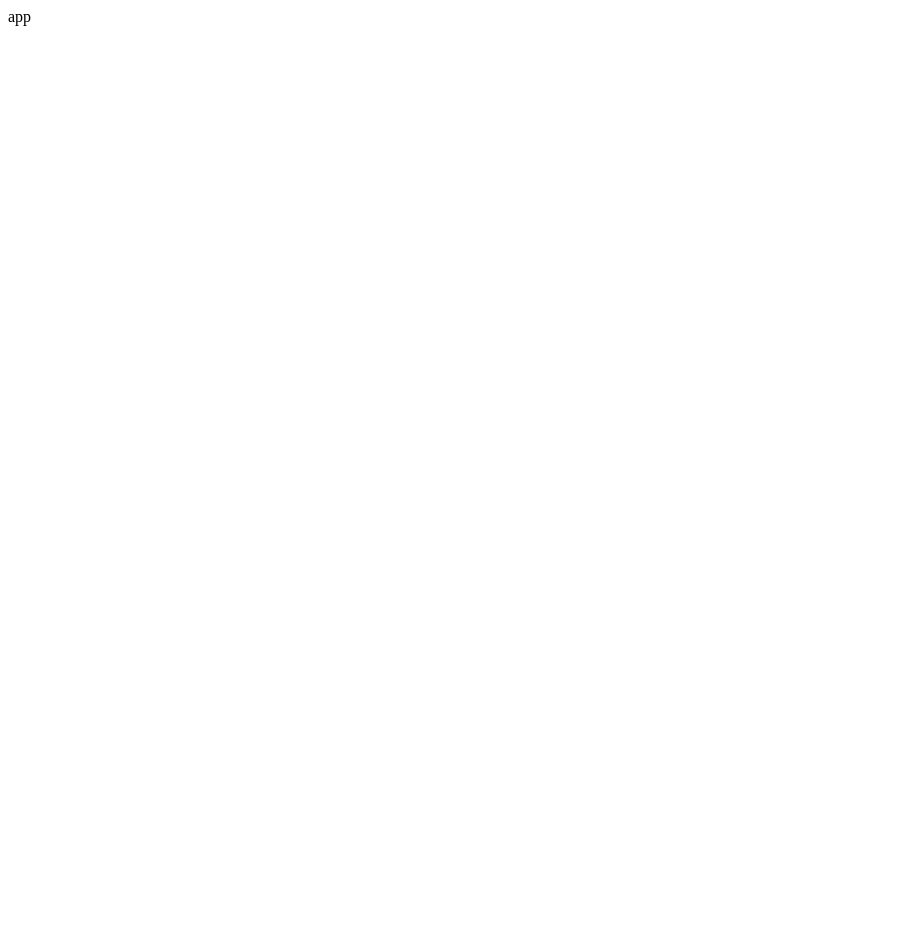
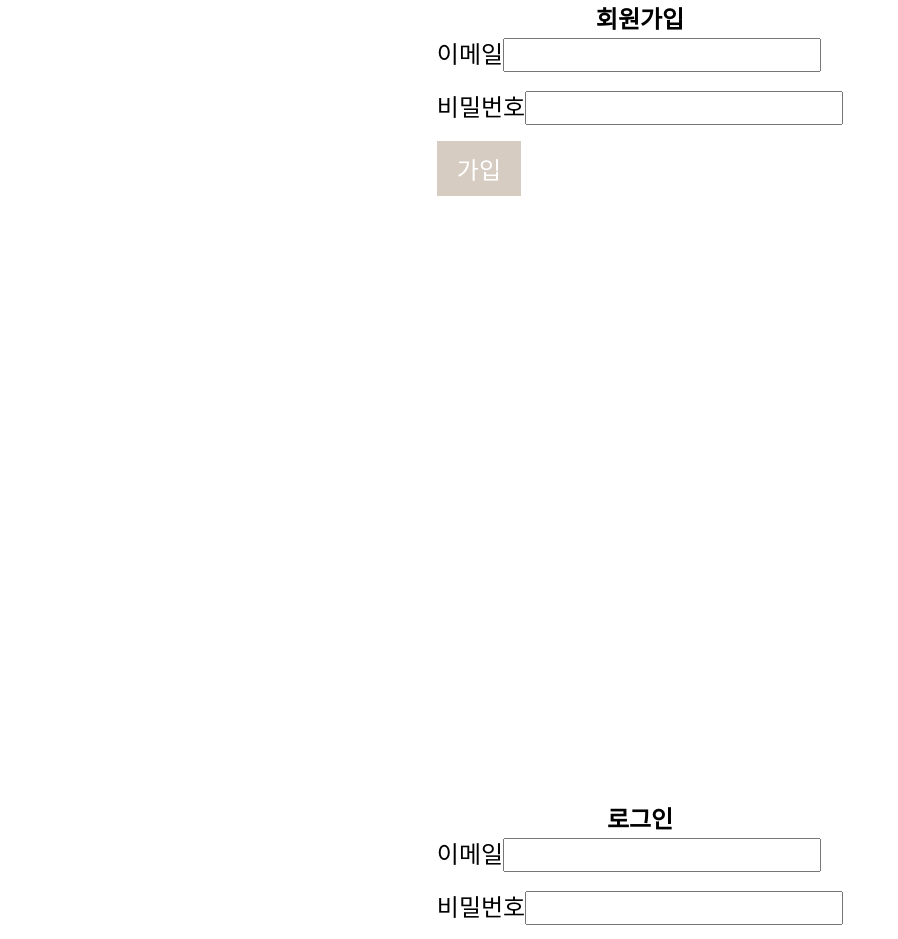
Before and after one commit to 1TBhard/wanted-pre-onboarding-challenge-fe-1, a React app: page / in a window 1280 px wide. Shown: the top 939 px of the page, without its empty margins (0-898 px from the left). Before the commit the page ends 800 px from the top, so only its background shows below. Built offline with nearby package versions, Linux system fonts and the light colour scheme; the HTML template or start-up script is replaced by a standard one.

Commit message:
SignUp, SignIn 컴포넌트 추가 - 로그인 실패시 리다이렉트 미완

```diff
--- a/src/App.tsx
+++ b/src/App.tsx
@@ -1,3 +1,12 @@
+import { SignIn } from "src/pages/SignIn";
+import { SignUp } from "src/pages/SignUp";
+import "src/styles/global.css";
+
 export const App = () => {
-	return <main>app</main>;
+	return (
+		<main>
+			<SignUp />
+			<SignIn />
+		</main>
+	);
 };
--- /dev/null
+++ b/src/constants/FORM_ID.ts
@@ -0,0 +1,4 @@
+export const FORM_ID = {
+	SIGN_UP: "sign-up-form-id",
+	SIGN_IN: "sign-in-form-id",
+} as const;
--- /dev/null
+++ b/src/pages/SignIn.tsx
@@ -0,0 +1,85 @@
+import UtilObject from "src/utils/UtilObject";
+import { Button } from "src/components/Button";
+import { FORM_ID } from "src/constants/FORM_ID";
+import { FormEventHandler, useState } from "react";
+import { LabelInput } from "src/components/LabelInput";
+import { MainLayout } from "src/components/MainLayout";
+import postLogin from "src/api/auth/postLogin";
+
+interface SignUpForm {
+	email: string;
+	password: string;
+}
+
+export const SignIn = () => {
+	const [email, setEmail] = useState<string>("");
+	const [password, setPassword] = useState("");
+	const [errorState, setErrorState] = useState<SignUpForm>({
+		email: "",
+		password: "",
+	});
+
+	const validate = (): boolean => {
+		const nextErrorState = {};
+
+		if (UtilObject.isEmpty(nextErrorState)) {
+			return true;
+		} else {
+			return false;
+		}
+	};
+
+	const onSubmit: FormEventHandler<HTMLElement> = async (e) => {
+		e.preventDefault();
+
+		if (!validate()) {
+			return;
+		}
+
+		try {
+			await postLogin({
+				email,
+				password,
+			});
+		} catch (error) {
+			const message = error.message;
+
+			// TODO - 에러 modal 만들기
+			alert(message);
+		}
+	};
+
+	return (
+		<MainLayout title='로그인'>
+			<form id={FORM_ID.SIGN_IN} onSubmit={onSubmit}>
+				<LabelInput
+					label='이메일'
+					name='email'
+					type='text'
+					value={email}
+					onChange={(e) => {
+						setEmail(e.target.value);
+					}}
+					error={errorState["email"]}
+				/>
+
+				<LabelInput
+					label='비밀번호'
+					name='password'
+					type='password'
+					value={password}
+					onChange={(e) => {
+						setPassword(e.target.value);
+					}}
+					error={errorState["password"]}
+				/>
+
+				<Button
+					disabled={!(email && password)}
+					label='로그인'
+					buttonProp={{ type: "submit" }}
+				/>
+			</form>
+		</MainLayout>
+	);
+};
--- /dev/null
+++ b/src/pages/SignUp.tsx
@@ -0,0 +1,103 @@
+import { FormEventHandler, useRef, useState } from "react";
+import postSignUp from "src/api/auth/postSignUp";
+import { Button } from "src/components/Button";
+import { LabelInput } from "src/components/LabelInput";
+import { MainLayout } from "src/components/MainLayout";
+import { FORM_ID } from "src/constants/FORM_ID";
+import UtilObject from "src/utils/UtilObject";
+
+interface SignUpForm {
+	email?: string;
+	password?: string;
+}
+
+export const SignUp = () => {
+	const [email, setEmail] = useState<string>("");
+	const [password, setPassword] = useState<string>("");
+	const [errorState, setErrorState] = useState<SignUpForm>();
+
+	const validateEmail = (nextEmail?: string) => {
+		let emailErrorMessage = "";
+
+		// prettier-ignore
+		if (!/^(\w|\d)+@(\w|\d)+\.(\w|\d)+$/.test(nextEmail)) {
+			emailErrorMessage = "@와 .이 포함된 이메일 형식으로 입력해주세요."
+
+		}
+
+		setErrorState((prev) =>
+			UtilObject.removeFalsy({
+				...prev,
+				email: emailErrorMessage,
+			})
+		);
+	};
+
+	const validatePassword = (nextPassword?: string) => {
+		let passwordErrorMessage = "";
+
+		if (nextPassword.length < 8) {
+			passwordErrorMessage = "8자 이상으로 입력해주세요.";
+		}
+
+		setErrorState((prev) =>
+			UtilObject.removeFalsy({
+				...prev,
+				password: passwordErrorMessage,
+			})
+		);
+	};
+
+	const onSubmit: FormEventHandler<HTMLElement> = async (e) => {
+		e.preventDefault();
+
+		if (!UtilObject.isEmpty(errorState)) {
+			return;
+		}
+
+		try {
+			await postSignUp({
+				email,
+				password,
+			});
+		} catch (error) {
+			alert(error.message);
+		}
+	};
+
+	return (
+		<MainLayout title='회원가입'>
+			<form id={FORM_ID.SIGN_UP} onSubmit={onSubmit}>
+				<LabelInput
+					label='이메일'
+					name='email'
+					type='text'
+					value={email}
+					onChange={(e) => {
+						setEmail(e.target.value);
+						validateEmail(e.target.value);
+					}}
+					error={errorState?.email}
+				/>
+
+				<LabelInput
+					label='비밀번호'
+					name='password'
+					type='password'
+					value={password}
+					onChange={(e) => {
+						setPassword(e.target.value);
+						validatePassword(e.target.value);
+					}}
+					error={errorState?.password}
+				/>
+
+				<Button
+					disabled={!(email && password && UtilObject.isEmpty(errorState))}
+					label='가입'
+					buttonProp={{ type: "submit" }}
+				/>
+			</form>
+		</MainLayout>
+	);
+};
```
